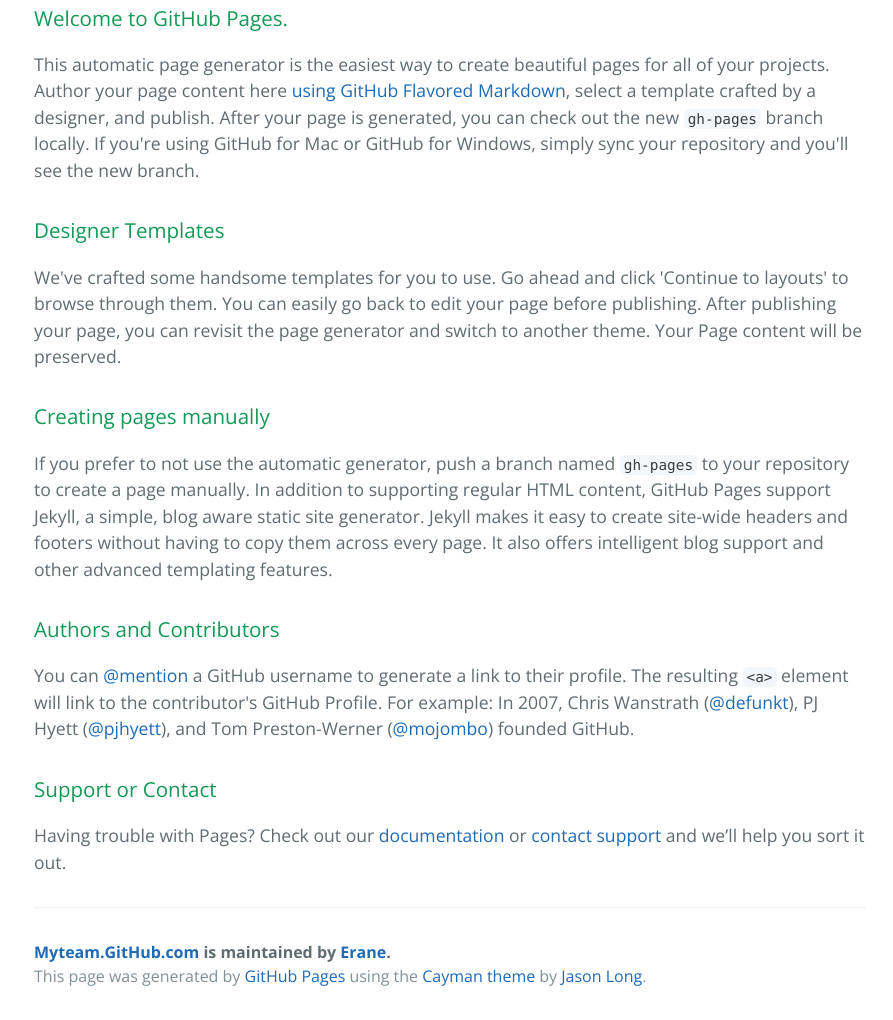
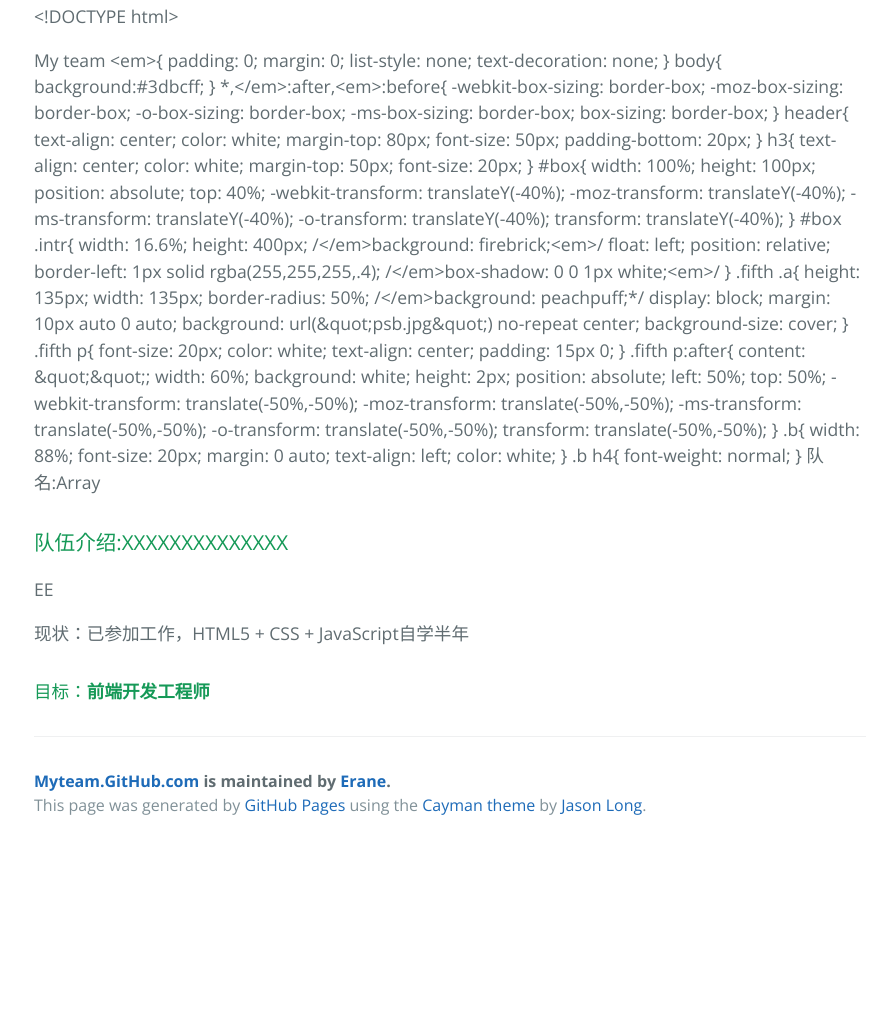
Before and after one commit to Erane/myteam.github.com, a plain HTML site: page index.html in a window 1280 px wide. Shown: the part 412-1432 px from the top of the page, without its empty margins (190-1083 px from the left). After the commit the page ends 1261 px from the top, so only its background shows below. Drawn offline with nearby package versions, Linux system fonts and the light colour scheme.

```diff
--- a/index.html
+++ b/index.html
@@ -19,30 +19,139 @@
     </section>
 
     <section class="main-content">
-      <h3>
-<a id="welcome-to-github-pages" class="anchor" href="#welcome-to-github-pages" aria-hidden="true"><span class="octicon octicon-link"></span></a>Welcome to GitHub Pages.</h3>
+      <p>&lt;!DOCTYPE html&gt;
 
-<p>This automatic page generator is the easiest way to create beautiful pages for all of your projects. Author your page content here <a href="https://guides.github.com/features/mastering-markdown/">using GitHub Flavored Markdown</a>, select a template crafted by a designer, and publish. After your page is generated, you can check out the new <code>gh-pages</code> branch locally. If you're using GitHub for Mac or GitHub for Windows, simply sync your repository and you'll see the new branch.</p>
+</p>
+
+    My team
+
+        &lt;em&gt;{
+            padding: 0;
+            margin: 0;
+            list-style: none;
+            text-decoration: none;
+        }
+        body{
+            background:#3dbcff;
+        }
+        *,&lt;/em&gt;:after,&lt;em&gt;:before{
+            -webkit-box-sizing: border-box;
+            -moz-box-sizing: border-box;
+            -o-box-sizing: border-box;
+            -ms-box-sizing: border-box;
+            box-sizing: border-box;
+        }
+        header{
+            text-align: center;
+            color: white;
+            margin-top: 80px;
+            font-size: 50px;
+            padding-bottom: 20px;
+        }
+        h3{
+            text-align: center;
+            color: white;
+            margin-top: 50px;
+            font-size: 20px;
+        }
+        #box{
+            width: 100%;
+            height: 100px;
+            position: absolute;
+            top: 40%;
+            -webkit-transform: translateY(-40%);
+            -moz-transform: translateY(-40%);
+            -ms-transform: translateY(-40%);
+            -o-transform: translateY(-40%);
+            transform: translateY(-40%);
+        }
+        #box .intr{
+            width: 16.6%;
+            height: 400px;
+            /&lt;/em&gt;background: firebrick;&lt;em&gt;/
+            float: left;
+            position: relative;
+            border-left: 1px solid rgba(255,255,255,.4);
+            /&lt;/em&gt;box-shadow: 0 0 1px white;&lt;em&gt;/
+        }
+        .fifth .a{
+            height: 135px;
+            width: 135px;
+            border-radius: 50%;
+            /&lt;/em&gt;background: peachpuff;*/
+            display: block;
+            margin: 10px auto 0 auto;
+            background: url(&amp;quot;psb.jpg&amp;quot;) no-repeat center;
+            background-size: cover;
+        }
+        .fifth p{
+            font-size: 20px;
+            color: white;
+            text-align: center;
+            padding: 15px 0;
+        }
+        .fifth p:after{
+            content: &amp;quot;&amp;quot;;
+            width: 60%;
+            background: white;
+            height: 2px;
+            position: absolute;
+            left: 50%;
+            top: 50%;
+            -webkit-transform: translate(-50%,-50%);
+            -moz-transform: translate(-50%,-50%);
+            -ms-transform: translate(-50%,-50%);
+            -o-transform: translate(-50%,-50%);
+            transform: translate(-50%,-50%);
+        }
+        .b{
+            width: 88%;
+            font-size: 20px;
+            margin: 0 auto;
+            text-align: left;
+            color: white;
+        }
+        .b h4{
+            font-weight: normal;
+        }
+
+
+
+ 队名:Array
 
 <h3>
-<a id="designer-templates" class="anchor" href="#designer-templates" aria-hidden="true"><span class="octicon octicon-link"></span></a>Designer Templates</h3>
+<a id="队伍介绍xxxxxxxxxxxxxx" class="anchor" href="#%E9%98%9F%E4%BC%8D%E4%BB%8B%E7%BB%8Dxxxxxxxxxxxxxx" aria-hidden="true"><span class="octicon octicon-link"></span></a>队伍介绍:XXXXXXXXXXXXXX</h3>
 
-<p>We've crafted some handsome templates for you to use. Go ahead and click 'Continue to layouts' to browse through them. You can easily go back to edit your page before publishing. After publishing your page, you can revisit the page generator and switch to another theme. Your Page content will be preserved.</p>
+<div id="box">
+    <div>
 
-<h3>
-<a id="creating-pages-manually" class="anchor" href="#creating-pages-manually" aria-hidden="true"><span class="octicon octicon-link"></span></a>Creating pages manually</h3>
+    </div>
+    <div>
 
-<p>If you prefer to not use the automatic generator, push a branch named <code>gh-pages</code> to your repository to create a page manually. In addition to supporting regular HTML content, GitHub Pages support Jekyll, a simple, blog aware static site generator. Jekyll makes it easy to create site-wide headers and footers without having to copy them across every page. It also offers intelligent blog support and other advanced templating features.</p>
+    </div>
+    <div>
 
-<h3>
-<a id="authors-and-contributors" class="anchor" href="#authors-and-contributors" aria-hidden="true"><span class="octicon octicon-link"></span></a>Authors and Contributors</h3>
+    </div>
+    <div>
 
-<p>You can <a href="https://github.com/blog/821" class="user-mention">@mention</a> a GitHub username to generate a link to their profile. The resulting <code>&lt;a&gt;</code> element will link to the contributor's GitHub Profile. For example: In 2007, Chris Wanstrath (<a href="https://github.com/defunkt" class="user-mention">@defunkt</a>), PJ Hyett (<a href="https://github.com/pjhyett" class="user-mention">@pjhyett</a>), and Tom Preston-Werner (<a href="https://github.com/mojombo" class="user-mention">@mojombo</a>) founded GitHub.</p>
+    </div>
+    <div>
+        <div></div>
+        <p>EE</p>
+        <div>
+            <p>现状：已参加工作，HTML5 + CSS + JavaScript自学半年</p>
+            <h4>
+<a id="目标前端开发工程师" class="anchor" href="#%E7%9B%AE%E6%A0%87%E5%89%8D%E7%AB%AF%E5%BC%80%E5%8F%91%E5%B7%A5%E7%A8%8B%E5%B8%88" aria-hidden="true"><span class="octicon octicon-link"></span></a>目标：<strong>前端开发工程师</strong>
+</h4>
+        </div>
+    </div>
+    <div>
 
-<h3>
-<a id="support-or-contact" class="anchor" href="#support-or-contact" aria-hidden="true"><span class="octicon octicon-link"></span></a>Support or Contact</h3>
+    </div>
+</div>
 
-<p>Having trouble with Pages? Check out our <a href="https://help.github.com/pages">documentation</a> or <a href="https://github.com/contact">contact support</a> and we’ll help you sort it out.</p>
+<p>
+</p>
 
       <footer class="site-footer">
         <span class="site-footer-owner"><a href="https://github.com/Erane/myteam.github.com">Myteam.GitHub.com</a> is maintained by <a href="https://github.com/Erane">Erane</a>.</span>
```
Also changed, not shown: params.json (+1 -1 lines).
